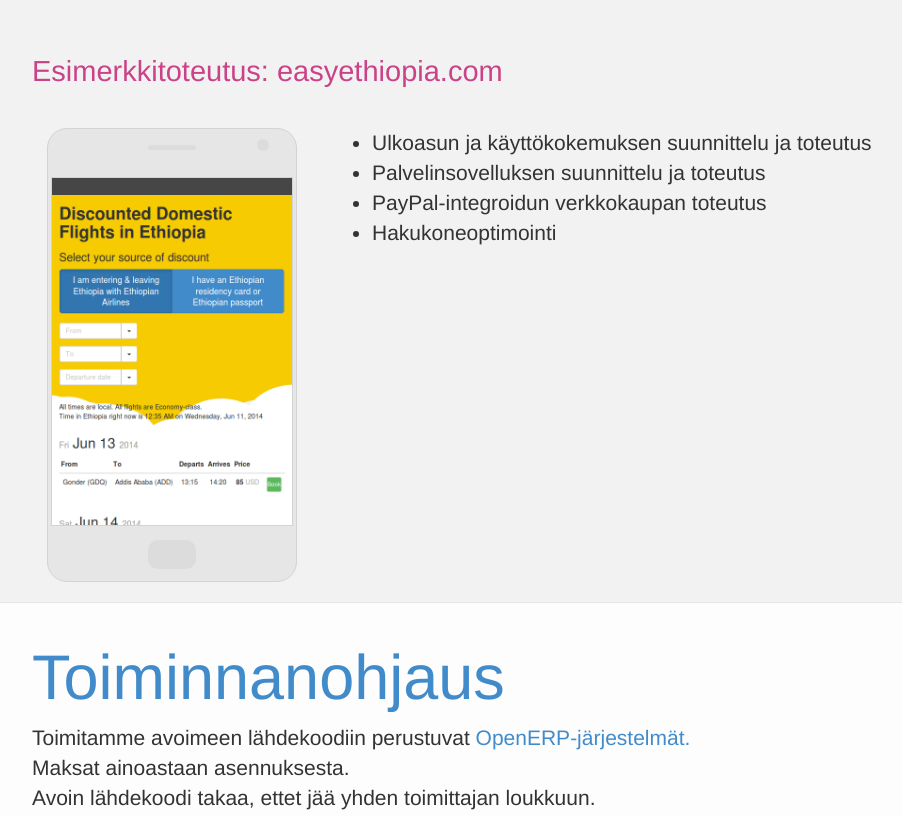
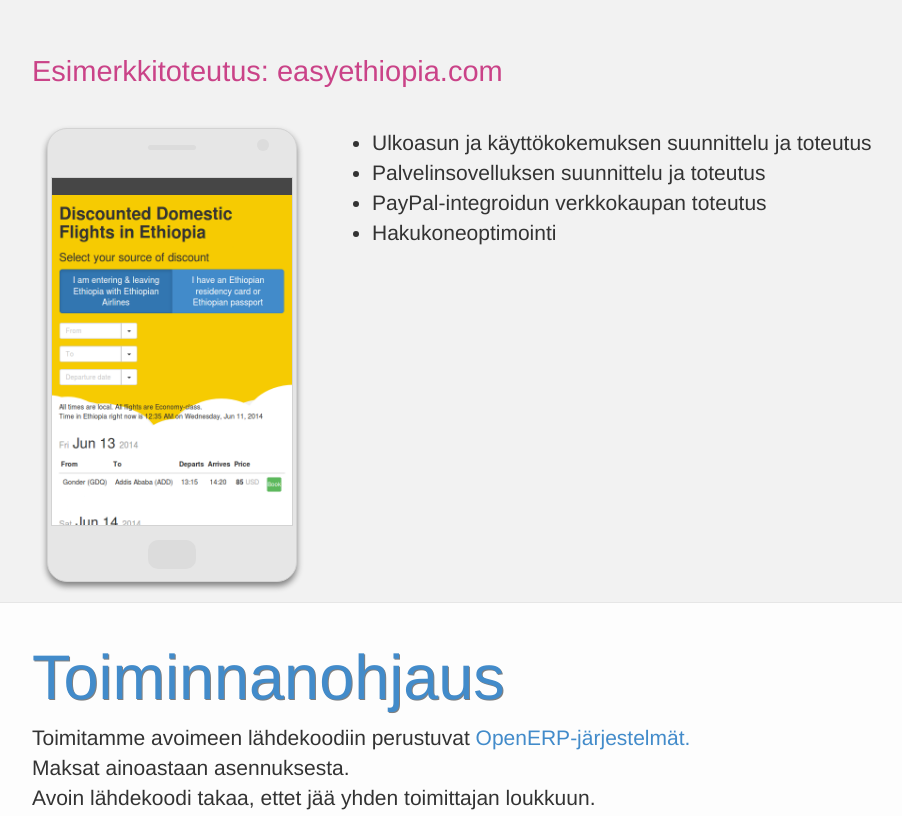
Before and after one commit to bittinosturi/bittinosturi.github.io, a plain HTML site: page index.html in a window 1280 px wide. Shown: the part 1220-2036 px from the top of the page, without its empty margins (38-940 px from the left). Drawn offline with nearby package versions, Linux system fonts and the light colour scheme.

Commit message:
Added some shadows

```diff
--- a/stylesheets/main.css
+++ b/stylesheets/main.css
@@ -50,6 +50,10 @@ section:nth-child(even) {
   background-color: rgb(253, 253, 253);
 }
 
+h1.oomph {
+  text-shadow: 1px 1px gray;
+}
+
 #web-development .oomph, #web-development a {
   color: orange;
 }
@@ -77,6 +81,7 @@ section:nth-child(even) {
   position: relative;
   float: left;
   border: 1px solid lightGray;
+  box-shadow: 0 4px 6px gray;
 }
 
 .mic, .camera, .device-button, .screen {
@@ -174,3 +179,17 @@ section:nth-child(even) {
   height: 48px;
   margin: 12px;
 }
+
+.example-product .mobile-device {
+  -ms-transition: -ms-transform 0.15s ease-in;
+  -moz-transition: -moz-transform 0.15s ease-in;
+  -webkit-transition: -webkit-transform 0.15s ease-in;
+  -o-transition: -o-transform 0.15s ease-in;
+}
+
+.example-product .mobile-device:hover {
+  -ms-transform: scale(1.025) rotate(-1.5deg);
+  -moz-transform: scale(1.025) rotate(-1.5deg);
+  -webkit-transform: scale(1.025) rotate(-1.5deg);
+  -o-transform: scale(1.025) rotate(-1.5deg);
+}
```
